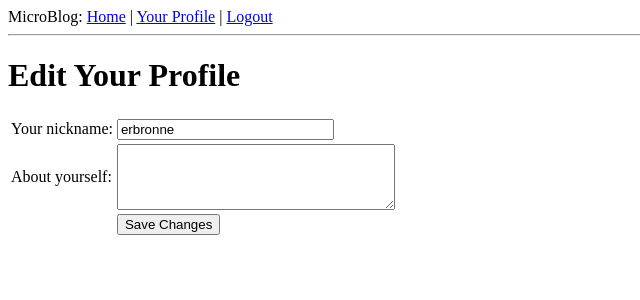
After one commit to MoonWatcher582/blog, a Flask app: page /edit in a window 1280 px wide. The commit adds this page. Shown: the top 300 px of the page, without its empty margins (0-640 px from the left). Run offline with Flask 2, Linux system fonts and the light colour scheme; a user stored in the database is signed in; data comes from the database, SQL or seed files in the repository.

Commit message:
Profile edit capability added

```diff
--- a/app/forms.py
+++ b/app/forms.py
@@ -1,7 +1,11 @@
 from flask.ext.wtf import Form
-from wtforms import TextField, BooleanField
-from wtforms.validators import Required
+from wtforms import TextField, BooleanField, TextAreaField
+from wtforms.validators import Required, Length
 
 class LoginForm(Form):
 	openid = TextField('openid', validators = [Required()])
 	remember_me = BooleanField('remember_me', default = False)
+
+class EditForm(Form):
+	nickname = TextField('nickname', validators = [Required()])
+	about_me = TextAreaField('about_me', validators = [Length(min=0,max=140)])
--- a/app/models.py
+++ b/app/models.py
@@ -1,4 +1,5 @@
 from app import db
+from hashlib import md5
 
 ROLE_USER = 0
 ROLE_ADMIN = 1
@@ -9,6 +10,11 @@ class User(db.Model):
 	email = db.Column(db.String(120), index=True, unique=True)
 	role = db.Column(db.SmallInteger, default=ROLE_USER)
 	posts = db.relationship('Post', backref='author', lazy='dynamic')
+	about_me = db.Column(db.String(140))
+	last_seen = db.Column(db.DateTime)
+
+	def avatar(self, size):
+		return 'http://www.gravatar.com/avatar/' + md5(self.email).hexdigest() + '?d=mm&s=' + str(size)
 
 	def is_authenticated(self):
 		return True
--- a/app/templates/base.html
+++ b/app/templates/base.html
@@ -10,6 +10,7 @@
 		<div> MicroBlog:
 			<a href="{{ url_for('index') }}">Home</a>
 			{% if g.user.is_authenticated() %}
+			| <a href="{{ url_for('user', nickname=g.user.nickname) }}">Your Profile</a>
 			| <a href="{{ url_for('logout') }}">Logout</a>
 			{% endif %}
 		</div>
--- /dev/null
+++ b/app/templates/edit.html
@@ -0,0 +1,22 @@
+{% extends "base.html" %}
+
+{% block content %}
+<h1>Edit Your Profile</h1>
+<form action="" method='post' name='edit'>
+	{{ form.hidden_tag() }}
+	<table>
+		<tr>
+			<td>Your nickname:</td>
+			<td>{{ form.nickname(size=24) }}</td>
+		</tr>
+		<tr>
+			<td>About yourself:</td>
+			<td>{{ form.about_me(cols=32,rows=4) }}</td>
+		</tr>
+		<tr>
+			<td></td>
+			<td><input type='submit' value='Save Changes'></td>
+		</tr>
+	</table>
+</form>
+{% endblock %}
--- /dev/null
+++ b/app/templates/post.html
@@ -0,0 +1,6 @@
+<table>
+	<tr valign='top'>
+		<td><img src="{{ post.author.avatar(50) }}"></td>
+		<td><i>{{ post.author.nickname }} says:</i><br />{{ post.body }}</td>
+	</tr>
+</table>
--- a/app/views.py
+++ b/app/views.py
@@ -1,8 +1,9 @@
 from flask import render_template, flash, redirect, session, url_for, request, g
 from flask.ext.login import login_user, logout_user, current_user, login_required
 from app import app, db, lm, oid
-from forms import LoginForm
+from forms import LoginForm, EditForm
 from models import User, ROLE_USER, ROLE_ADMIN
+from datetime import datetime
 
 @lm.user_loader
 def load_user(id):
@@ -11,6 +12,10 @@ def load_user(id):
 @app.before_request
 def before_request():
 	g.user = current_user
+	if g.user.is_authenticated():
+		g.user.last_seen = datetime.utcnow()
+		db.session.add(g.user)
+		db.session.commit()
 
 @app.route('/')
 @app.route('/index')
@@ -42,6 +47,35 @@ def login():
 		return oid.try_login(form.openid.data, ask_for = ['nickname', 'email'])
 	return render_template('login.html', title=title, form=form, providers=app.config['OPENID_PROVIDERS'])
 
+@app.route('/user/<nickname>')
+@login_required
+def user(nickname):
+	user = User.query.filter_by(nickname = nickname).first()
+	if user == None:
+		flash('User ' + nickname + ' not found.')
+		return redirect(url_for('index'))
+	posts = [
+		{ 'author': user, 'body': 'Test post #1' },
+		{ 'author': user, 'body': 'Test post #2' }
+	]
+	return render_template('user.html', user=user, posts=posts)
+
+@app.route('/edit', methods=['GET','POST'])
+@login_required
+def edit():
+	form = EditForm()
+	if form.validate_on_submit():
+		g.user.nickname = form.nickname.data
+		g.user.about_me = form.about_me.data
+		db.session.add(g.user)
+		db.session.commit()
+		flash('Your changes have been saved.')
+		return redirect(url_for('edit'))
+	else:
+		form.nickname.data = g.user.nickname
+		form.about_me.data = g.user.about_me
+	return render_template('edit.html', form=form)
+
 @oid.after_login
 def after_login(resp):
 	if resp.email is None or resp.email == "":
```
Also changed, not shown: app/templates/user.html (added, +19 -0 lines).
